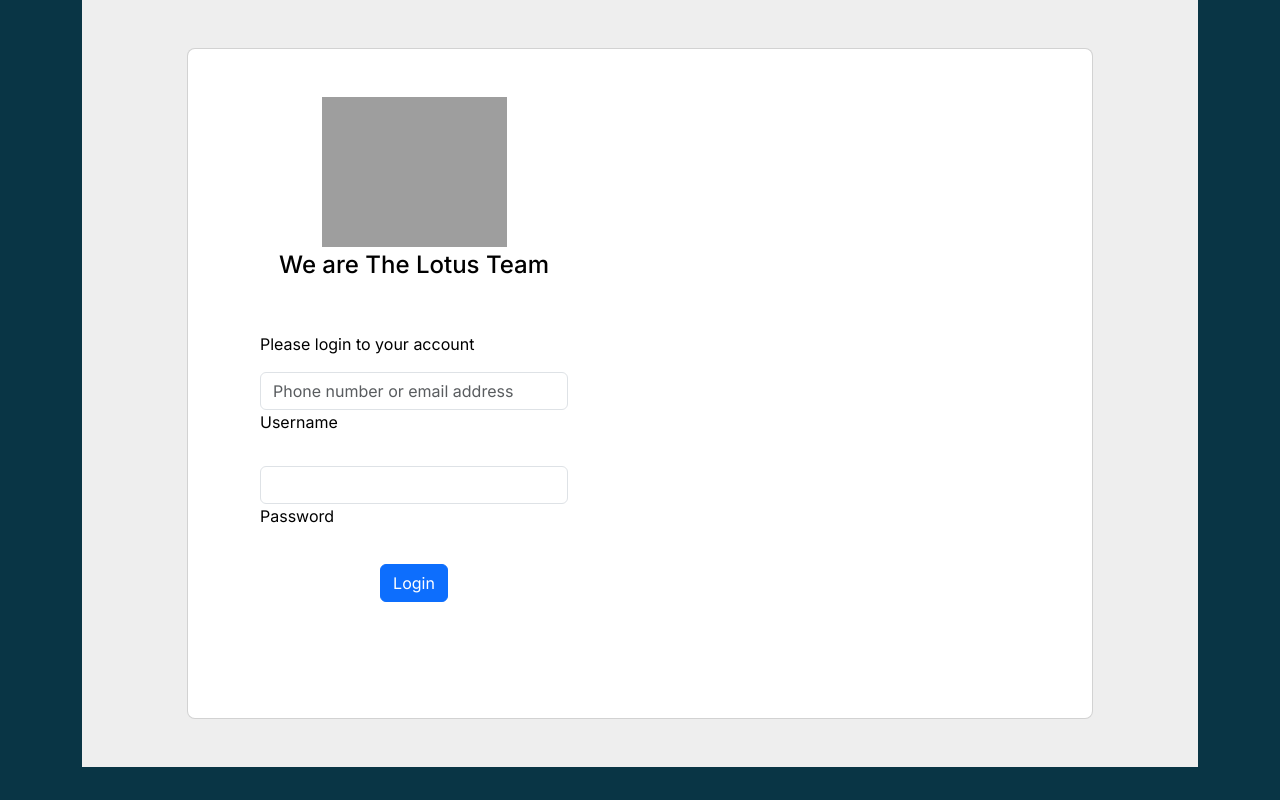
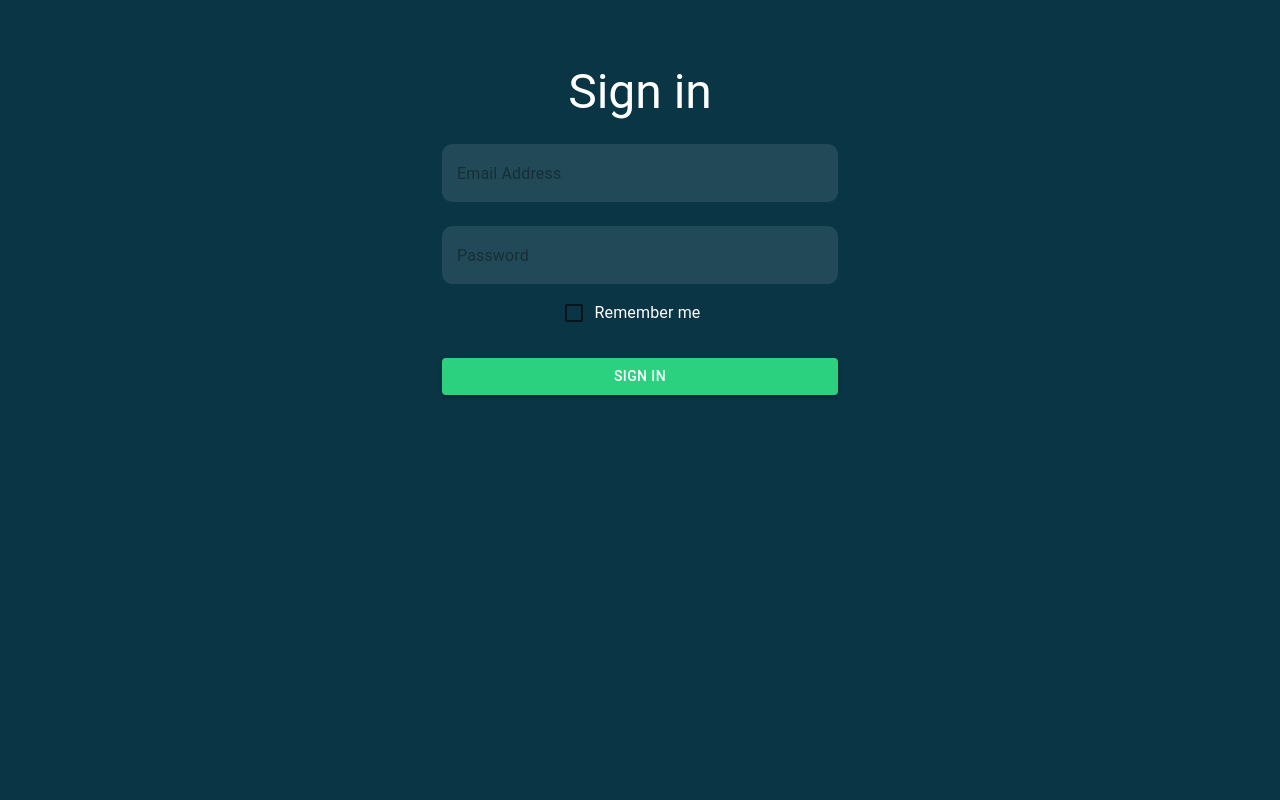
Before and after one commit to ajayglocify/nextjs-movies, a Next.js app: page /login in a window 1280 px wide. Built offline with nearby package versions, Linux system fonts and the light colour scheme; grey boxes are pictures that could not be loaded.

Commit message:
login ui change
login ui change

```diff
--- a/src/app/login/page.js
+++ b/src/app/login/page.js
@@ -1,18 +1,52 @@
 "use client";
+/*
 import 'bootstrap/dist/css/bootstrap.css';
 import {useForm} from "react-hook-form";
 import axios from 'axios';
 import {useRouter } from 'next/navigation';
 import './../../../public/assets/css/login.module.css';
-import Cookies from 'js-cookie';
+
 import Image from 'next/image';
 
+*/
 
-export default function Login() {
-  const { register, handleSubmit } = useForm();
+/* mui login imports */
+import axios from 'axios';
+import Avatar from '@mui/material/Avatar';
+import Button from '@mui/material/Button';
+import CssBaseline from '@mui/material/CssBaseline';
+import TextField from '@mui/material/TextField';
+import FormControlLabel from '@mui/material/FormControlLabel';
+import Checkbox from '@mui/material/Checkbox';
+import Link from '@mui/material/Link';
+import Grid from '@mui/material/Grid';
+import Box from '@mui/material/Box';
+import Typography from '@mui/material/Typography';
+import Container from '@mui/material/Container';
+import Cookies from 'js-cookie';
+import {useRouter } from 'next/navigation';
+import { createTheme, ThemeProvider } from '@mui/material/styles';
+import {useForm} from "react-hook-form";
+import { styled } from '@mui/material/styles';
+
+/* mui login end */
+
+
+const defaultTheme = createTheme();
+
+
+export default function SignIn() {
+  const {register,handleSubmit,formState: { errors }} = useForm();
   const router = useRouter();
-  const Data = (data) =>{
 
+  const CustomTextField = styled(TextField)({
+    '& .MuiInputBase-input::placeholder': {
+      color: '#fff', // Set the placeholder text color here
+      opacity: 1, // Ensure the color is not translucent
+    },
+  });
+
+  const handleSubmitForm = (data) => {
     axios.post('/api/login',data)
     .then(function (response) {
       if(response.status === 200){
@@ -24,61 +58,112 @@ export default function Login() {
     .catch(function (error) {
       alert(error);
     });
+  };
+
+  return (
+    <ThemeProvider theme={defaultTheme}>
+      <Container component="main" maxWidth="xs">
+        <CssBaseline />
+        <Box
+          sx={{
+            marginTop: 8,
+            display: 'flex',
+            flexDirection: 'column',
+            alignItems: 'center',
+          }}
+        >
+          <Typography component="h1" variant="h3">
+            Sign in
+          </Typography>
+          <Box component="form" onSubmit={handleSubmit(handleSubmitForm)} noValidate sx={{ mt: 1 }}>
+            <TextField
+              sx={{
+                color: '#fff',
+                border: '1px solid transparent',
+                borderRadius : '10px',
+                backgroundColor : '#224957',
+                '& .MuiOutlinedInput-root': {
+                  '& fieldset': {
+                    borderColor: 'transparent', // Make sure the border is transparent
+                  },
+                  '&:hover fieldset': {
+                    borderColor: 'transparent', // Ensure no border on hover
+                  },
+                  '&.Mui-focused fieldset': {
+                    borderColor: 'transparent', // Ensure no border on focus
+                  },
                 }
-  return (
-    <main className="container">
-    <section className="h-100 gradientform" style={{ backgroundColor: "#eee" }}>
-
-        <div className="container py-5 h-100">
-          <div className="row d-flex justify-content-center align-items-center h-100">
-            <div className="col-xl-10">
-              <div className="card rounded-3 text-black">
-                <div className="row g-0">
-                  <div className="col-lg-6">
-                    <div className="card-body p-md-5 mx-md-4">
-
-                      <div className="text-center">
-                        <Image src="https://mdbcdn.b-cdn.net/img/Photos/new-templates/bootstrap-login-form/lotus.webp" width={185} height={150}
-                          style={{width: "185px"}} alt="logo" />
-                        <h4 className="mt-1 mb-5 pb-1">We are The Lotus Team</h4>
+              }}
+              margin="normal"
+              required
+              fullWidth
+              id="email"
+              placeholder="Email Address"
+              autoComplete="email"
+              autoFocus
+              {...register('emails', {
+                required: 'Email is required', // Custom error message
+                pattern: {
+                  value: /^[a-zA-Z0-9._%+-]+@[a-zA-Z0-9.-]+\.[a-zA-Z]{2,}$/, // Email regex pattern
+                  message: 'Invalid email address', // Custom error message
+                },
+              })}
+            />
+            {errors.emails && <span className='text-danger'>{errors.emails.message}</span> }
+            <TextField
+              sx={{
+                            color: '#fff',
+                            border: '1px solid transparent',
+                            borderRadius : '10px',
+                            backgroundColor : '#224957',
+                            '& .MuiOutlinedInput-root': {
+                              '& fieldset': {
+                                borderColor: 'transparent', // Make sure the border is transparent
+                              },
+                              '&:hover fieldset': {
+                                borderColor: 'transparent', // Ensure no border on hover
+                              },
+                              '&.Mui-focused fieldset': {
+                                borderColor: 'transparent', // Ensure no border on focus
+                              },
+                            }
+              }}
+              margin="normal"
+              required
+              fullWidth
+              placeholder="Password"
+              type="password"
+              id="password"
+              autoComplete="current-password"
+              {...register("passwords", { required: 'Password is Required.' })}
+            />
+             {errors.passwords && <span className='text-danger'>{errors.passwords.message}</span> }
+             <div class="text-center ">
+             <FormControlLabel
+              control={<Checkbox value="remember" color="primary" />}
+              label="Remember me"
+            />
              </div>
-
-                      <form onSubmit={handleSubmit(Data)}>
-                        <p>Please login to your account</p>
-
-                        <div data-mdb-input-init className="form-outline mb-4">
-                          <input {...register("emails", { required: true })} type="text" id="form2Example11" className="form-control"
-                            placeholder="Phone number or email address" />
-                          <label className="form-label" for="form2Example11">Username</label>
-                        </div>
-
-                        <div data-mdb-input-init className="form-outline mb-4">
-                          <input type="password"  {...register("passwords", { required: true })} id="form2Example22" className="form-control" />
-                          <label className="form-label" for="form2Example22">Password</label>
-                        </div>
-
-                        <div className="text-center pt-1 mb-5 pb-1">
-                          <input  data-mdb-button-init data-mdb-ripple-init className={`btn btn-primary btn-block fa-lg gradientCustom2 mb-3`}  type="submit" value="Login" />
-                        </div>
-
-                      </form>
-
-                    </div>
-                  </div>
-                  <div className={`col-lg-6 d-flex align-items-center gradientCustom2`}>
-                    <div className="text-white px-3 py-4 p-md-5 mx-md-4">
-                      <h4 className="mb-4">We are more than just a company</h4>
-                      <p className="small mb-0">Lorem ipsum dolor sit amet, consectetur adipisicing elit, sed do eiusmod
-                        tempor incididunt ut labore et dolore magna aliqua. Ut enim ad minim veniam, quis nostrud
-                        exercitation ullamco laboris nisi ut aliquip ex ea commodo consequat.</p>
-                    </div>
-                  </div>
-                </div>
-              </div>
-            </div>
-          </div>
-        </div>
-      </section>
-    </main>
+             <Button
+                type="submit"
+                fullWidth
+                variant="contained"
+                sx={{
+                  mt: 3,
+                  mb: 2,
+                  backgroundColor: '#2BD17E',
+                  ':hover': {
+                    backgroundColor: 'transparent',
+                    color: '#fff',
+                    border : '1px solid #fff'
+                  },
+                }}
+              >
+                Sign In
+              </Button>
+          </Box>
+        </Box>
+      </Container>
+    </ThemeProvider>
   );
 }
```
Lines whose indentation alone changed are shown as unchanged.
